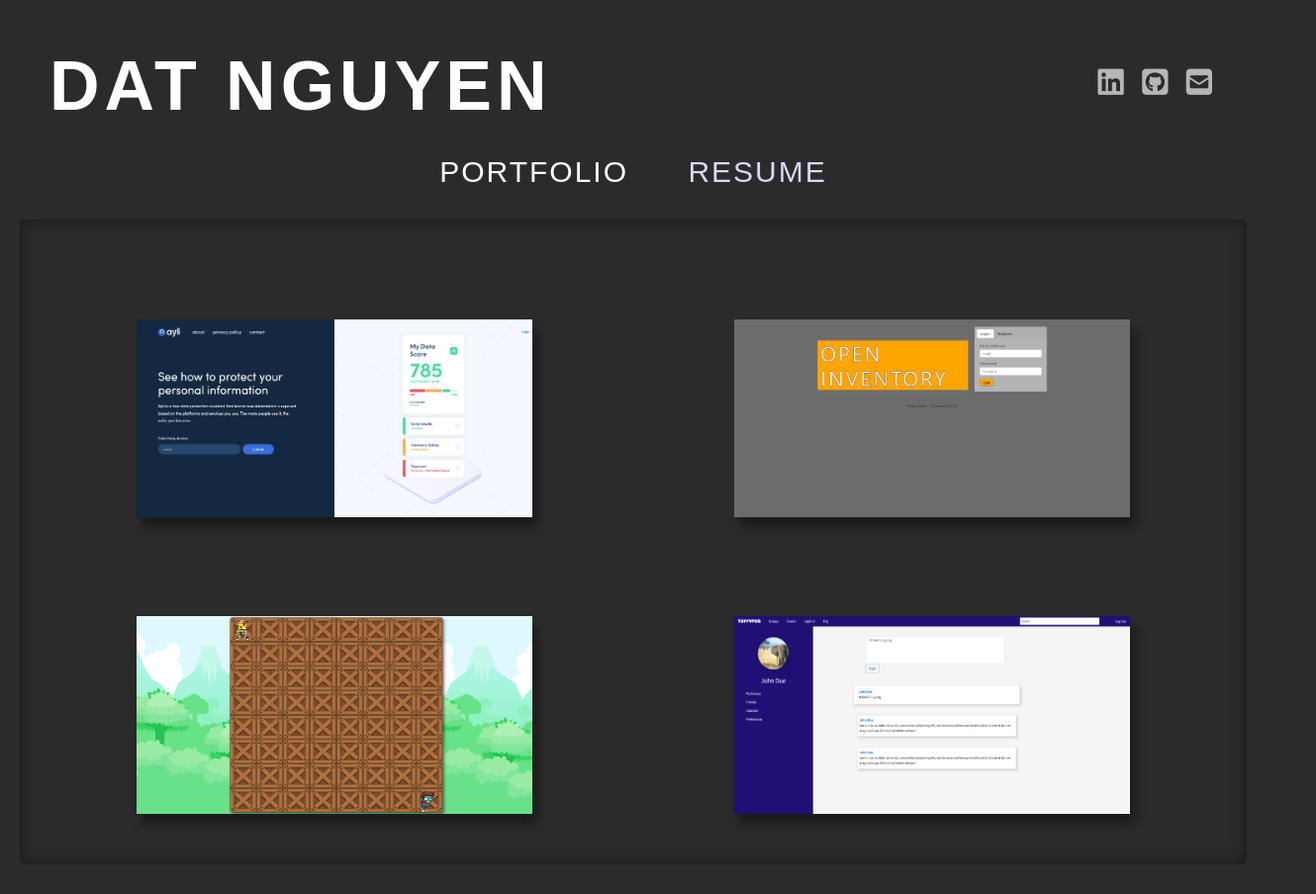
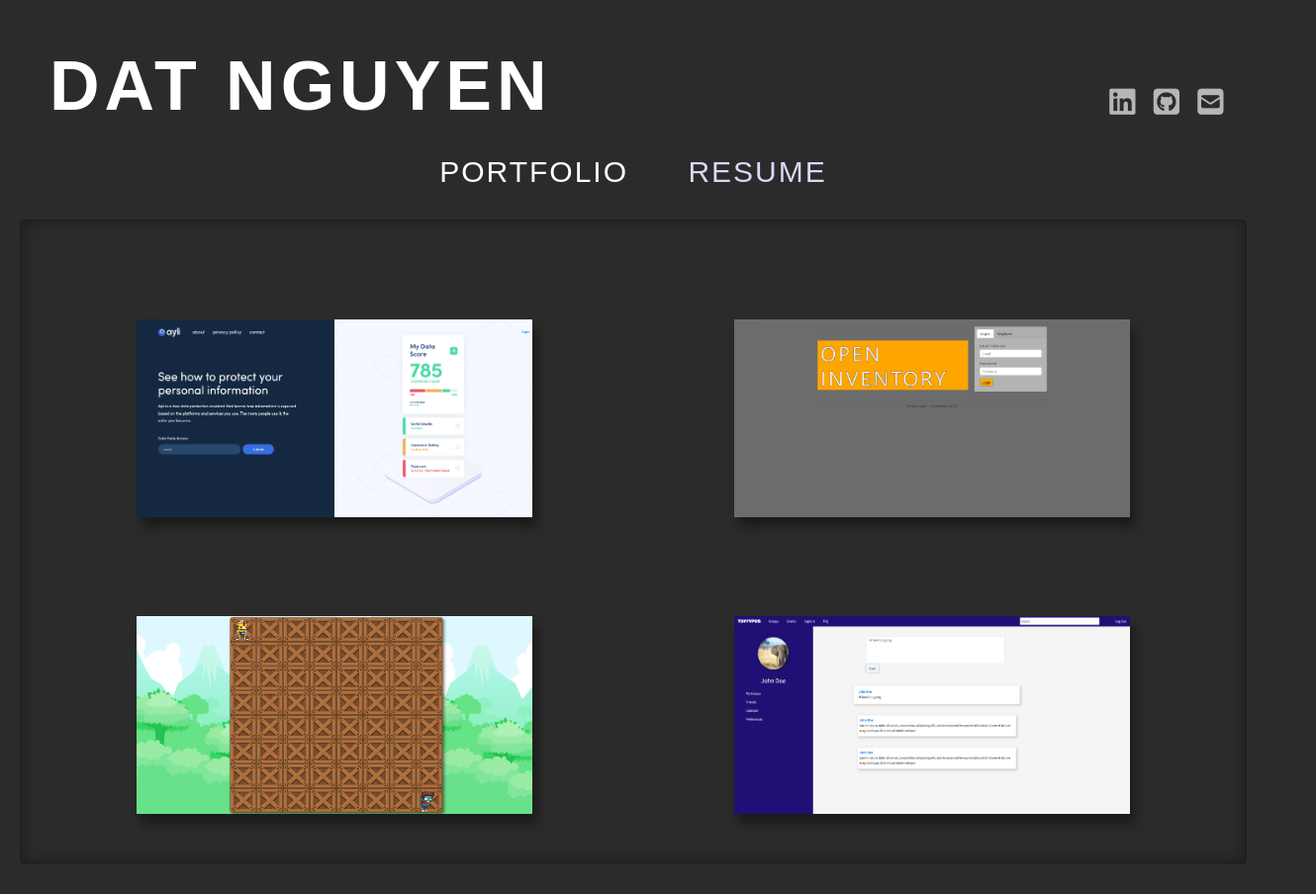
Before and after one commit to TeeDiddyDizzle/349-Site, a plain HTML site: page index.html in a window 1280 px wide. Shown: the whole page at 99% size, 1330 px wide, since content can reach past the window. Drawn offline with Linux system fonts and the light colour scheme; files that its build step writes are made by us from their sources; a web font is replaced by a local one.

Commit message:
fix nav spacing

```diff
--- a/Ayli/Ayli.css
+++ b/Ayli/Ayli.css
@@ -16,7 +16,7 @@ body {
     margin-left: 50px;
     margin-bottom: 0;
     letter-spacing: 5px;
-    width: 100%;
+    width: 97%;
 }
 
 .socials {
--- a/Open Inventory/OpenInventory.css
+++ b/Open Inventory/OpenInventory.css
@@ -16,7 +16,7 @@ body {
     margin-left: 50px;
     margin-bottom: 0;
     letter-spacing: 5px;
-    width: 100%;
+    width: 97%;
 }
 
 .socials {
--- a/TuffyPub/tuffy.css
+++ b/TuffyPub/tuffy.css
@@ -16,7 +16,7 @@ body {
     margin-left: 50px;
     margin-bottom: 0;
     letter-spacing: 5px;
-    width: 100%;
+    width: 97%;
 }
 
 .socials {
--- a/index.css
+++ b/index.css
@@ -16,14 +16,14 @@ body {
     margin-left: 50px;
     margin-bottom: 0;
     letter-spacing: 5px;
-    width: 100%;
+    width: 97%;
 }
 
 .socials {
     font-size: 30px;
     float: right;
-    margin-top: 20px;
-    margin-right: 100px;
+    margin-right: 50px;
+    margin-top: 40px;
 }
 .social-link {
     color: rgb(182, 182, 182);
--- a/resume.css
+++ b/resume.css
@@ -17,7 +17,7 @@ body {
     margin-left: 50px;
     margin-bottom: 0;
     letter-spacing: 5px;
-    width: 100%;
+    width: 97%;
 }
 
 .socials {
```
